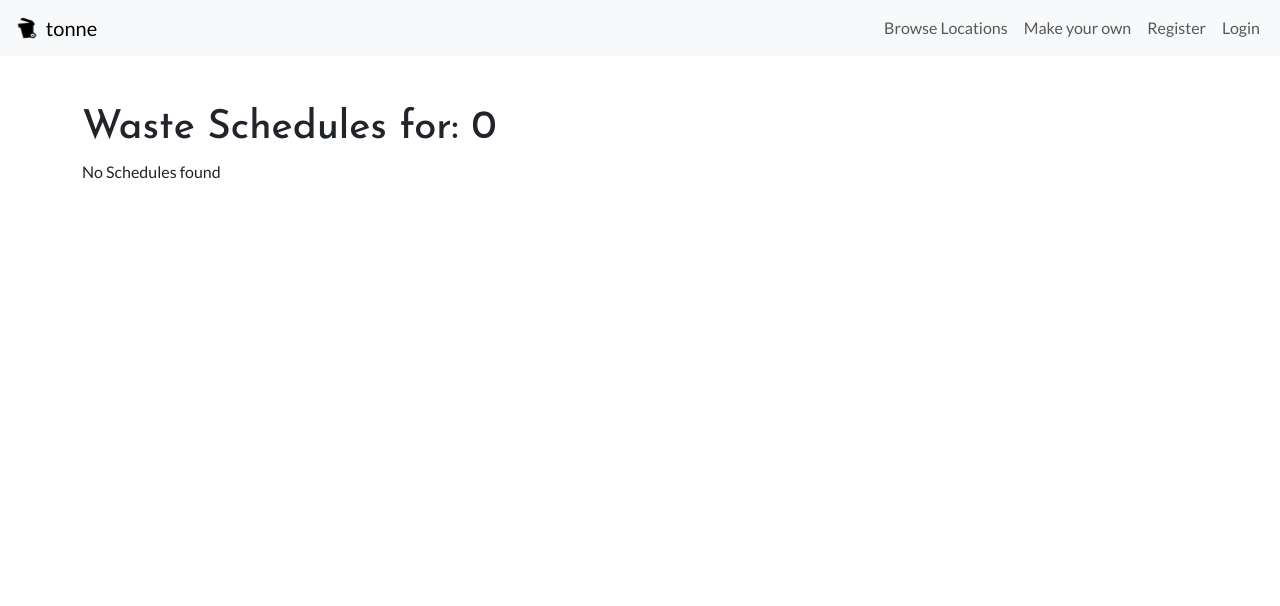
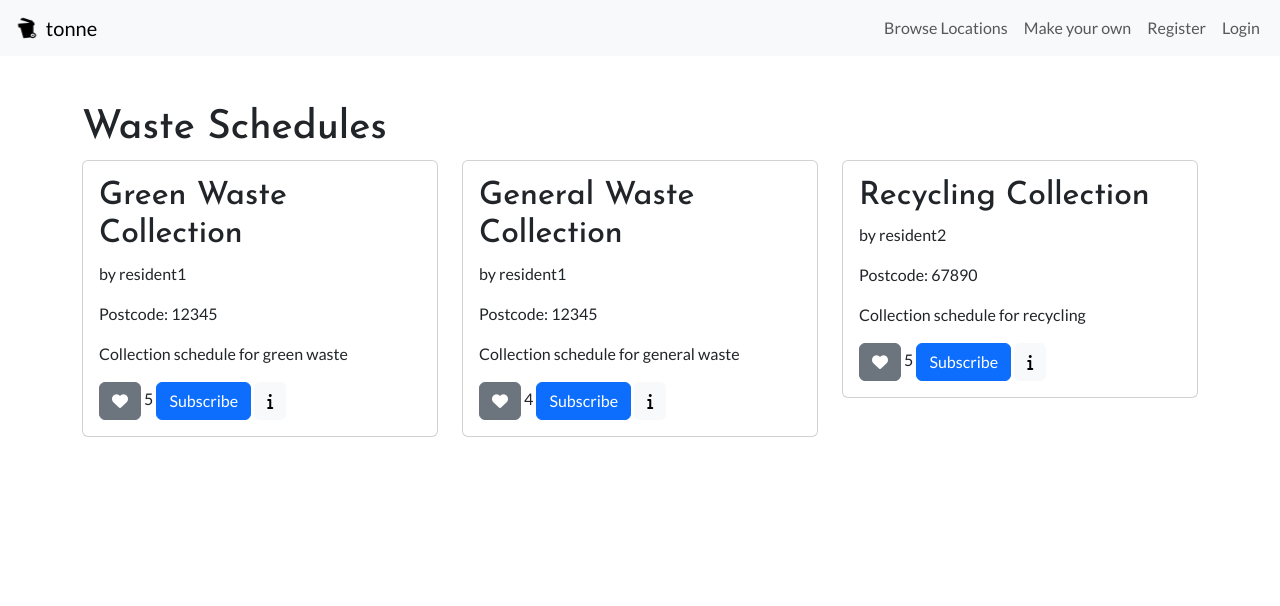
Before and after one commit to benschaf/waste-schedule, a Django app: page /wasteschedules/location/0/ in a window 1280 px wide. Shown: the top 606 px of the page. Run offline with Django 5.2, Linux system fonts and the light colour scheme; data comes from the database, SQL or seed files in the repository; some libraries are stand-ins or nearby versions.

Commit message:
feat: add support for no search location

```diff
--- a/wasteschedules/templates/wasteschedules/schedule_list.html
+++ b/wasteschedules/templates/wasteschedules/schedule_list.html
@@ -3,7 +3,11 @@
 {% block content %}
 
 <div class="container">
+    {% if postcode == '0' %}
+    <h1>Waste Schedules</h1>
+    {% else %}
     <h1>Waste Schedules for: {{ postcode }}</h1>
+    {% endif %}
     <div class="row gy-4">
         {% for schedule in schedule_list %}
         <div class="col-12 col-md-6 col-lg-4">
@@ -11,6 +15,9 @@
                 <div class="card-body">
                     <h2>{{ schedule }}</h2>
                     <p>by {{ schedule.author }}</p>
+                    {% if postcode == '0' %}
+                    <p>Postcode: {{ schedule.locations.first }}</p>
+                    {% endif %}
                     <p>{{ schedule.description }}</p>
                     {% if user.is_authenticated %}
                     <form action="{% url 'schedule_like' schedule.slug %}" method="POST" class="d-inline">
--- a/wasteschedules/views.py
+++ b/wasteschedules/views.py
@@ -36,7 +36,8 @@ class ScheduleList(ListView):
         queryset = super().get_queryset()
         # -> Credit for getting positional arguments within the get queryset function: https://docs.djangoproject.com/en/5.0/topics/class-based-views/generic-display/#dynamic-filtering
         postcode = self.kwargs['postcode']
-        queryset = queryset.filter(locations=postcode)
+        if (postcode != '0'):
+            queryset = queryset.filter(locations=postcode)
         return queryset
 
     def get_context_data(self, **kwargs):
```
